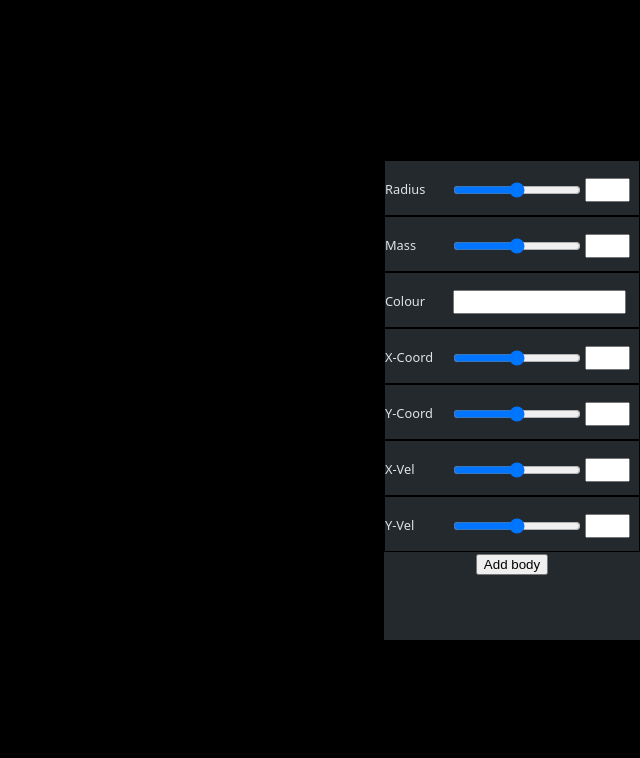
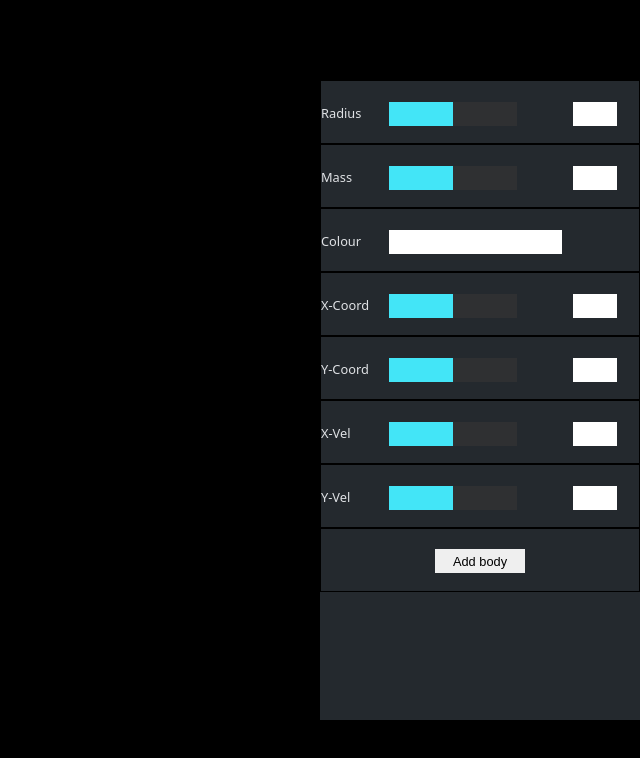
Before and after one commit to Shawn-But-With-a-W/N-Body-Simulation, a plain HTML site: page index.html in a window 1280 px wide. Shown: the whole page, without its empty margins (640-1280 px from the left). Drawn offline with Linux system fonts and the light colour scheme.

Commit message:
Add input UI and crossbrowser

```diff
--- a/main.css
+++ b/main.css
@@ -43,23 +43,28 @@ canvas {
     display: inline-block;
 }
 
+/* Inputs */
+/* Breaks at higher zoom levels since the viewport dimensions are scuffed */
+
 #input-panel {
     display: block;
     position: fixed;
-    width: 20vw;
-    height: 60vh;
-    top: 20vh;
+    width: 25vw;
+    height: 80vh;
+    top: 10vh;
     right: 0;
     background-color: #24292e;
 }
 
 .input-separator {
     border: 0.1vh black solid;
-    height: 7vh;
+    height: 8vh;
 }
 
 .button-separator {
     text-align: center;
+    border: 0.1vh black solid;
+    height: 8vh;
 }
 
 p.label {
@@ -67,18 +72,56 @@ p.label {
     width: 5vw;
     text-align: left;
     margin: 0;
-    line-height: 7vh;
+    line-height: 8vh;
     font-size: 1vw;
     color: #e0e2e5;
 }
 
 input.slider {
+    -webkit-appearance: none;
+    appearance: none;
     width: 10vw;
-    height: 1vh;
+    height: 3vh;
+    outline: none;
+    background-color: #2f3032;
+    vertical-align: middle;
+    overflow: hidden;
 }
 
+input.slider::-moz-range-progress {
+    background-color: aqua;
+    height: 3vh;
+}
+
+input.slider::-moz-range-track {
+    background-color: #2f3032;
+    height: 3vh;
+}
+
+input.slider::-moz-range-thumb {
+    width: 0;
+    height: 0;
+    cursor: pointer;
+}
+
+input.slider::-webkit-slider-runnable-track {
+    -webkit-appearance: none;
+    color: aqua;
+}
+
+input.slider::-webkit-slider-thumb {
+    -webkit-appearance: none;
+    appearance: none;
+    width: 0;
+    height: 0;
+    cursor: pointer;
+    box-shadow: -10vw 0 0 10vw #43e5f7;
+}
+
+
 input.slider-num {
-    width: 3.5vw
+    width: 3.5vw;
+    margin-left: 4vw;
 }
 
 input {
@@ -87,4 +130,14 @@ input {
     text-align: center;
     height: 3vh;
     margin: 0;
+    border: none;
 }
+
+button {
+    display: inline-block;
+    height: 3vh;
+    width: 7vw;
+    font-size: 1vw;
+    border: none;
+    margin-top: 2.5vh;
+}
```
Also changed, not shown: index.html (+1 -0 lines).
